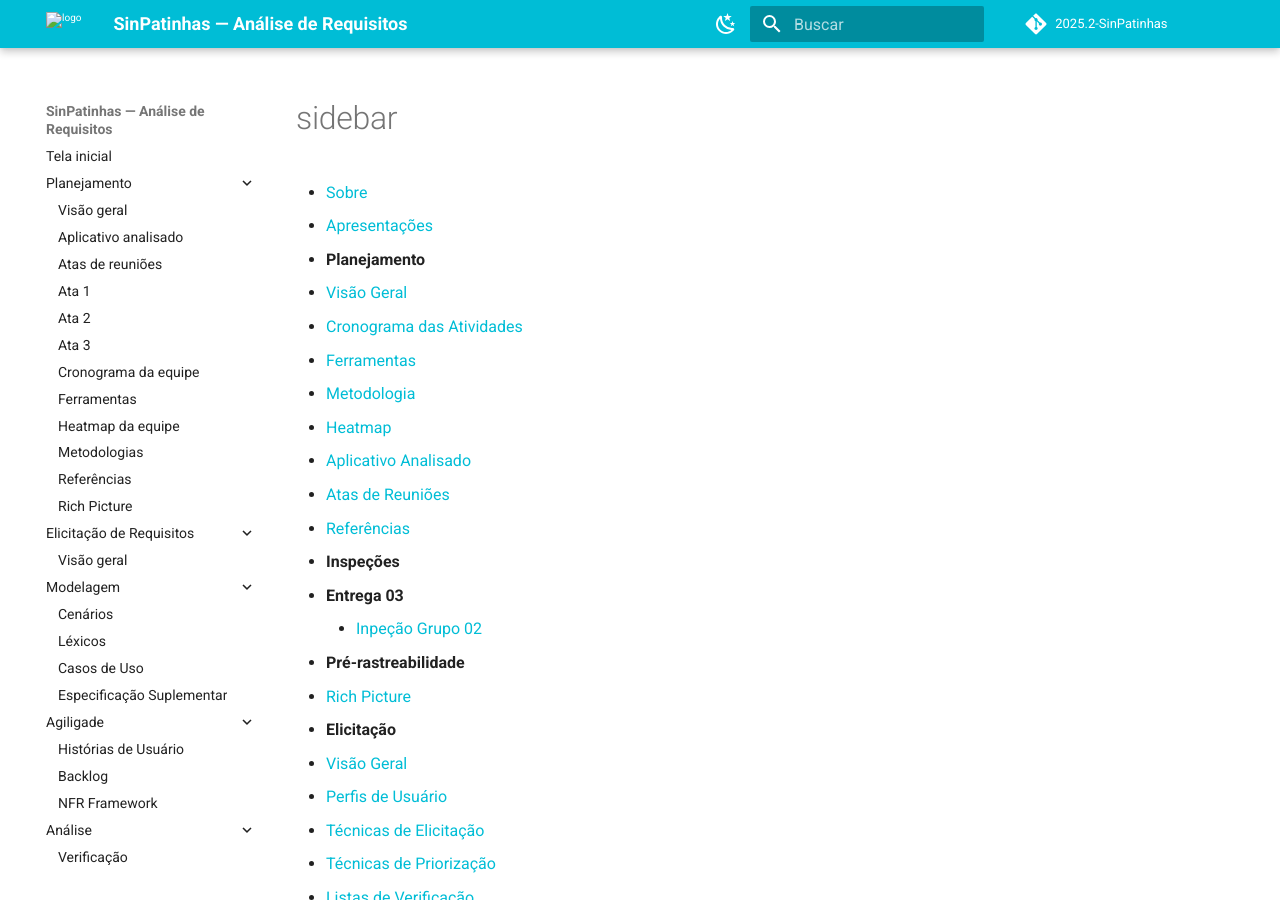
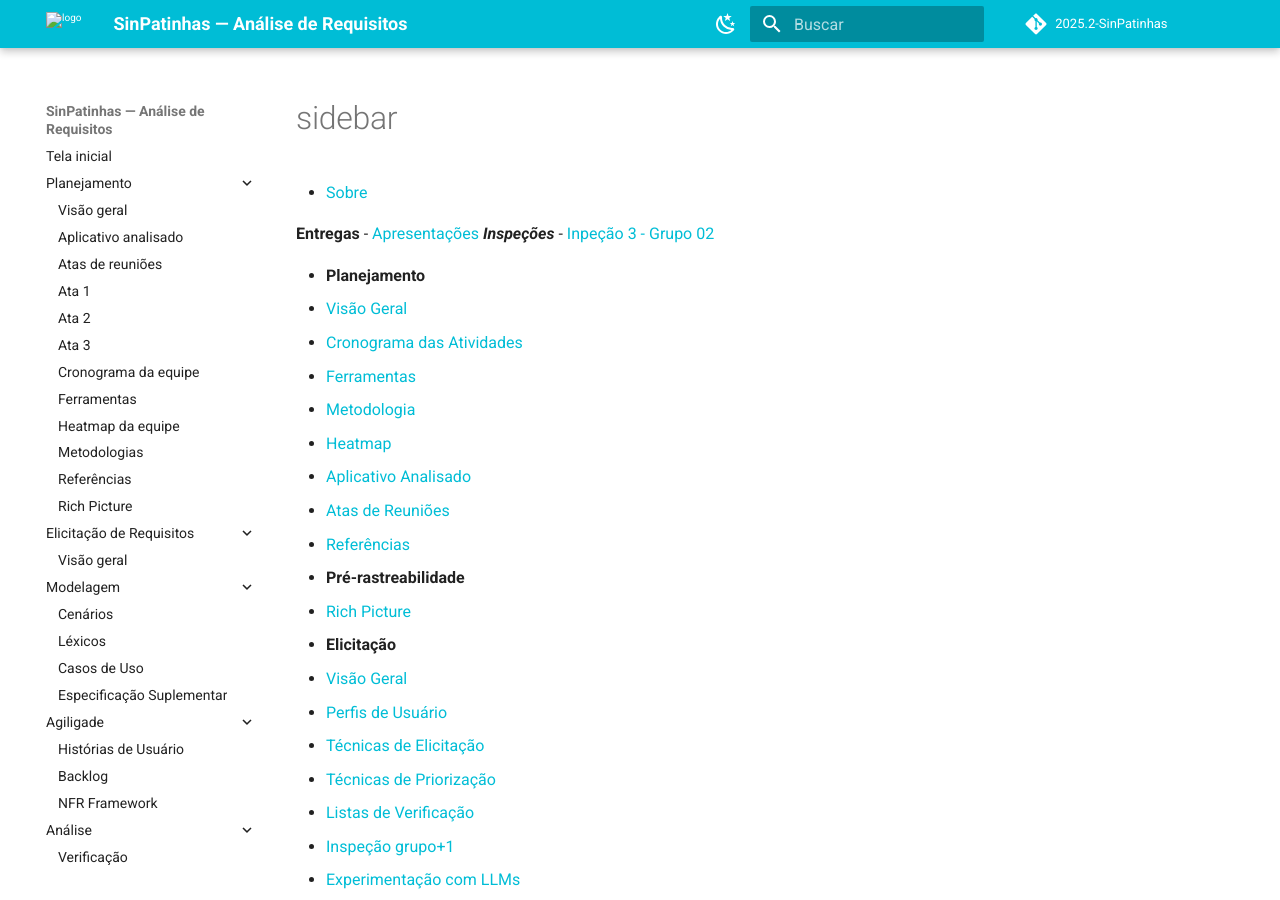
Before and after one commit to Requisitos-de-Software/2025.2-SinPatinhas, an MkDocs documentation site: the page built from docs/_sidebar.md, in a window 1280 px wide and 900 px high. Built offline with MkDocs 1.6.1 and Material for MkDocs 9.7.7, drawn with Linux system fonts in a browser that asks for light colours; comment, search, counter and statistics services are not loaded.

Commit message:
fix(alter): Correção da sidebar.

```diff
--- a/docs/_sidebar.md
+++ b/docs/_sidebar.md
@@ -1,5 +1,9 @@
 - [Sobre](/README)
-- [Apresentações](apresentacoes.md)
+
+**Entregas**
+  - [Apresentações](apresentacoes.md)
+  ***Inspeções***
+    - [Inpeção 3 - Grupo 02](/inspecoes/inspecao_g2_e3.md)
 
 - **Planejamento**
   - [Visão Geral](/planejamento/README.md)
@@ -10,10 +14,6 @@
   - [Aplicativo Analisado](/planejamento/aplicativo/README.md)
   - [Atas de Reuniões](/planejamento/atas/README.md)
   - [Referências](/planejamento/referencias/README.md)
-
-- **Inspeções**
-  - **Entrega 03**
-    - [Inpeção Grupo 02](/inspecoes/inspecao_g2_e3.md)
 
 - **Pré-rastreabilidade**
   - [Rich Picture](/planejamento/rich-picture/README.md)
```
